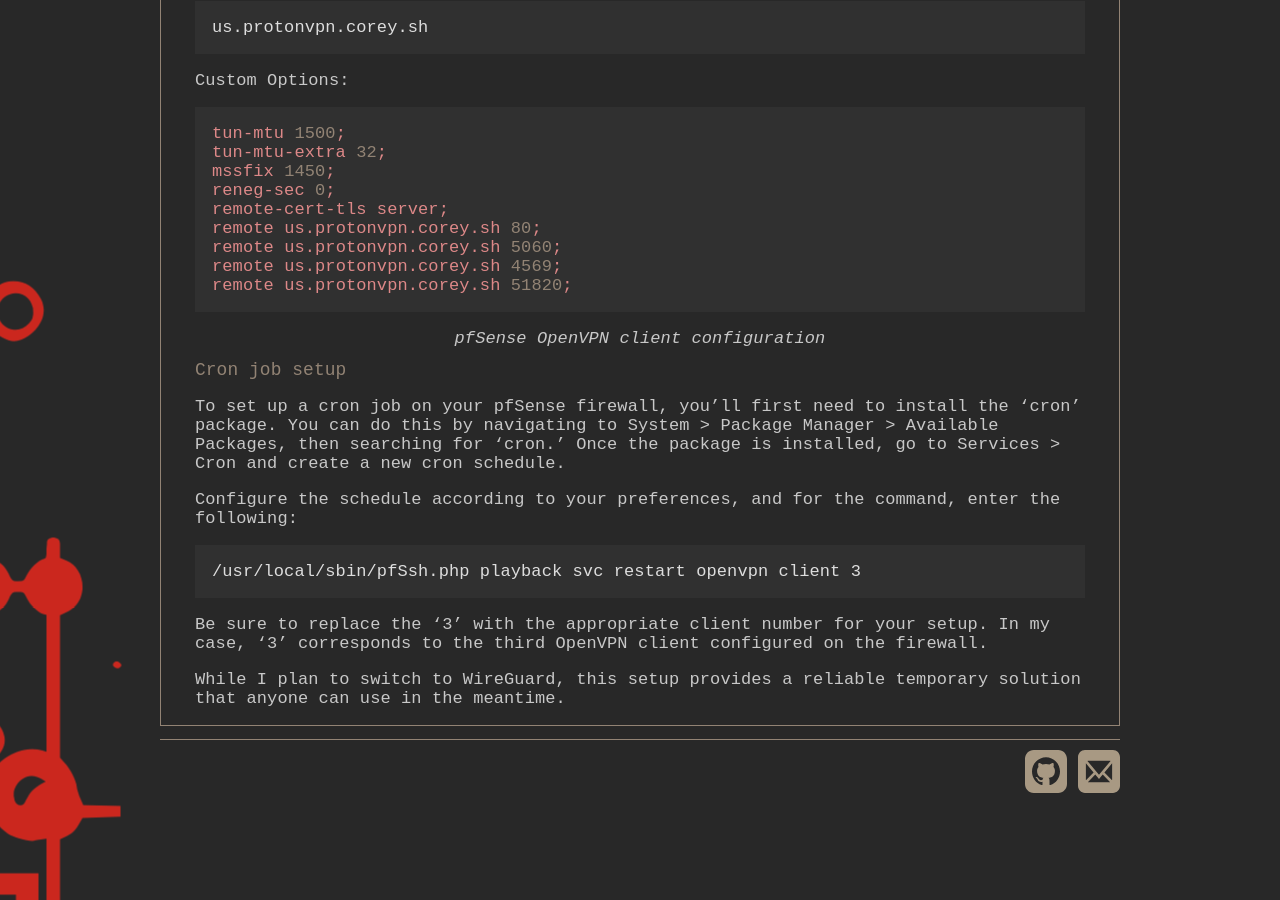
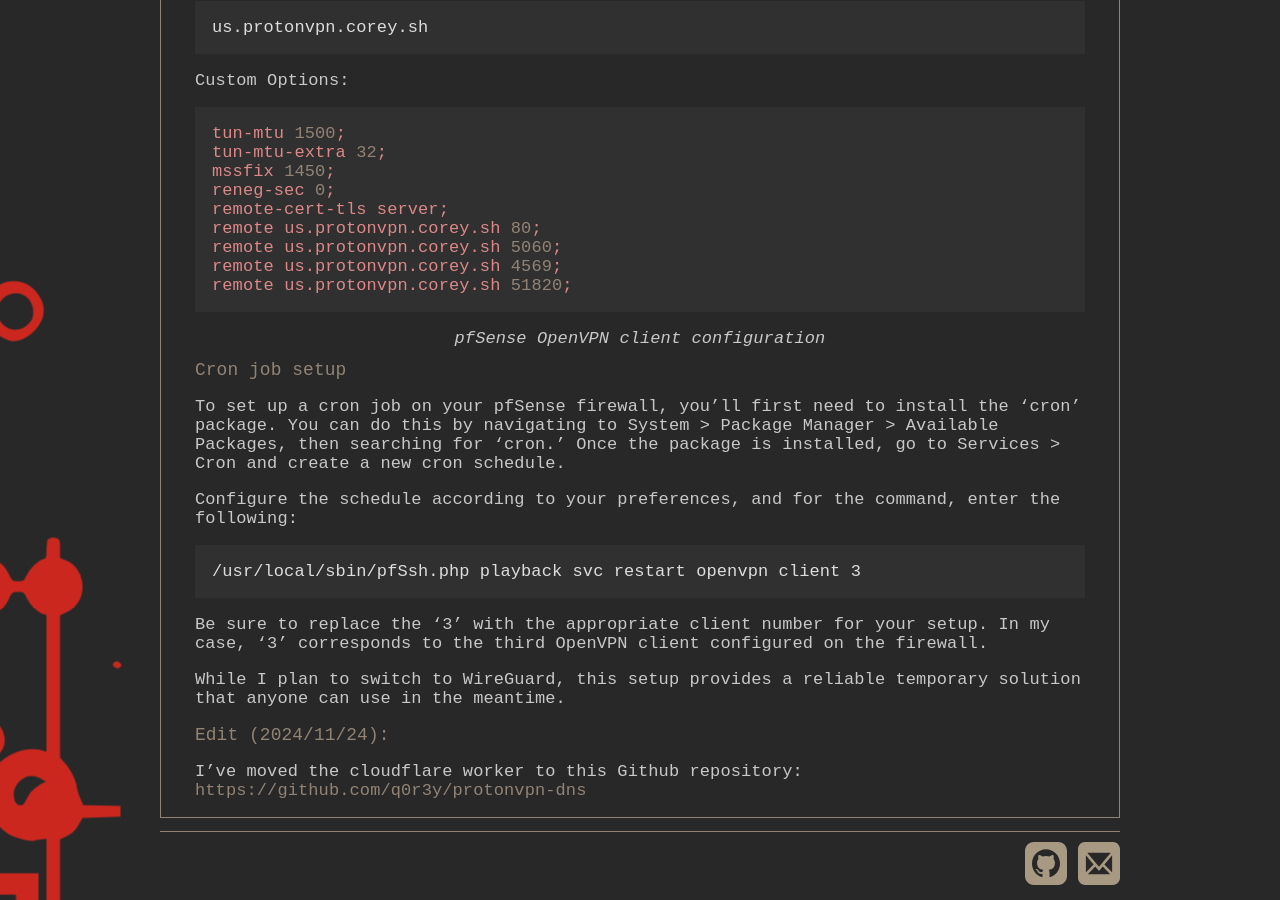
Before and after one commit to q0r3y/q0r3y.github.io, a Jekyll site: the page built from _posts/blogs/2024-11-17-protonvpn-dns-pool-removal.md, in a window 1280 px wide and 900 px high, scrolled down 2325 px. Built offline with Jekyll 4.4.1, drawn with Linux system fonts in a browser that asks for light colours; nearby versions of some CDN libraries.

Commit message:
blog update

```diff
--- a/_posts/blogs/2024-11-17-protonvpn-dns-pool-removal.md
+++ b/_posts/blogs/2024-11-17-protonvpn-dns-pool-removal.md
@@ -103,3 +103,7 @@
 Be sure to replace the '3' with the appropriate client number for your setup. In my case, '3' corresponds to the third OpenVPN client configured on the firewall.
 
 While I plan to switch to WireGuard, this setup provides a reliable temporary solution that anyone can use in the meantime.
+
+# Edit (2024/11/24):
+
+I've moved the cloudflare worker to this Github repository: [https://github.com/q0r3y/protonvpn-dns](https://github.com/q0r3y/protonvpn-dns)
```
